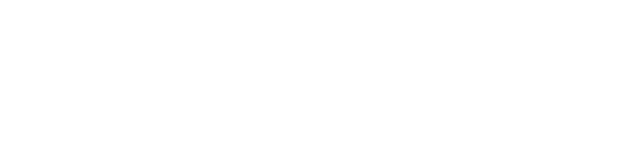
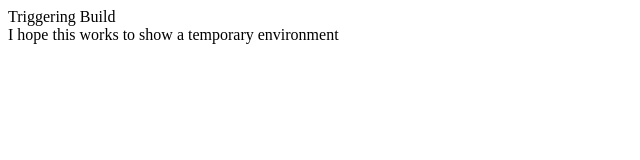
Before and after one commit to Twelve5Designs/Twelve5DesignsCompanySite, a plain HTML site: page src/index.html in a window 1280 px wide. Shown: the whole page, without its empty margins (0-640 px from the left). Drawn offline with Linux system fonts and the light colour scheme.

Commit message:
trigger temp environments

```diff
--- a/src/index.html
+++ b/src/index.html
@@ -7,6 +7,9 @@
     <title>Twelve 5 Designs LLC</title>
 </head>
 <body>
-
+    <article>
+        <header> Triggering Build </header>
+        <content> I hope this works to show a temporary environment</content>
+    </article>
 </body>
 </html>
```
